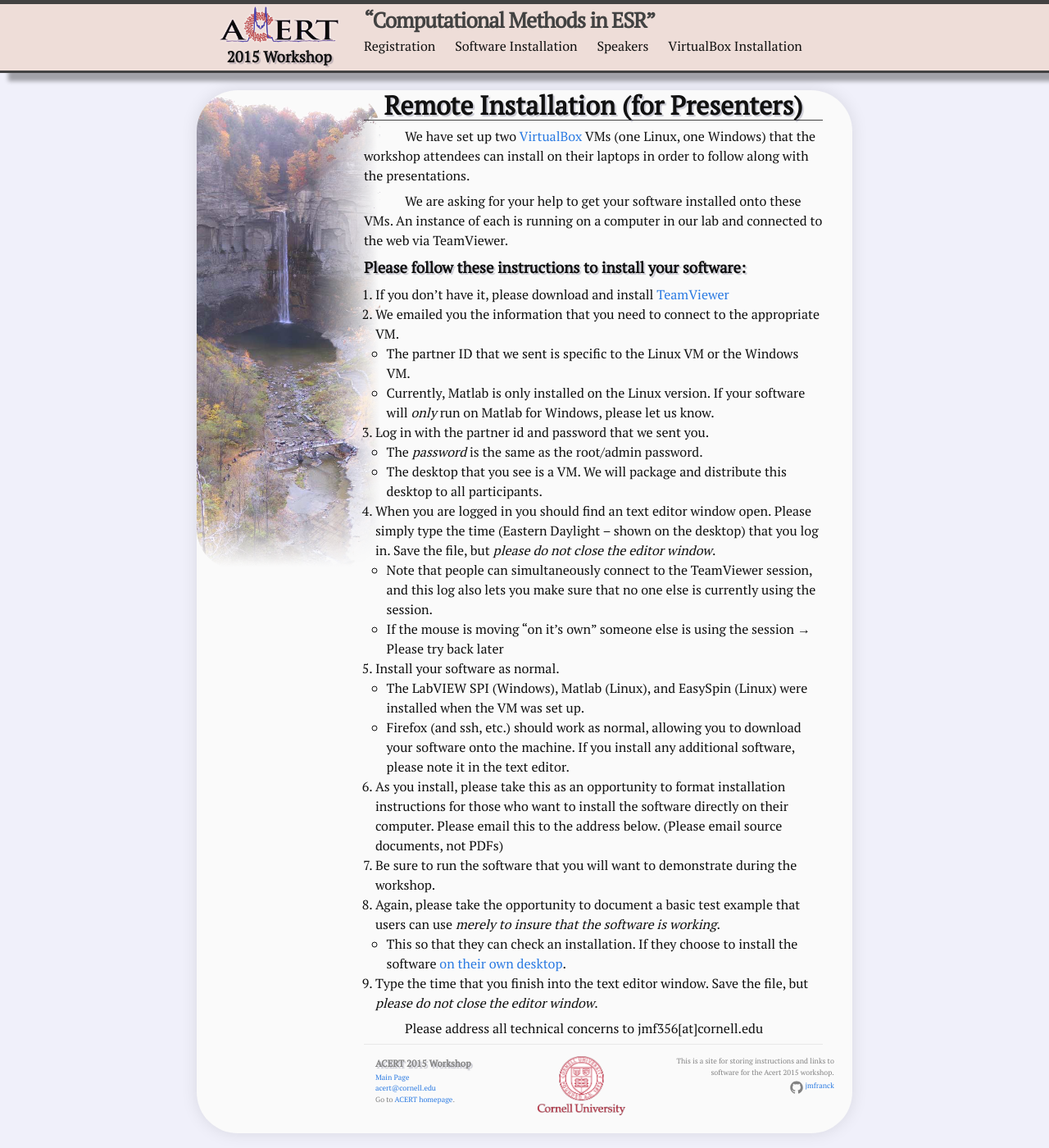
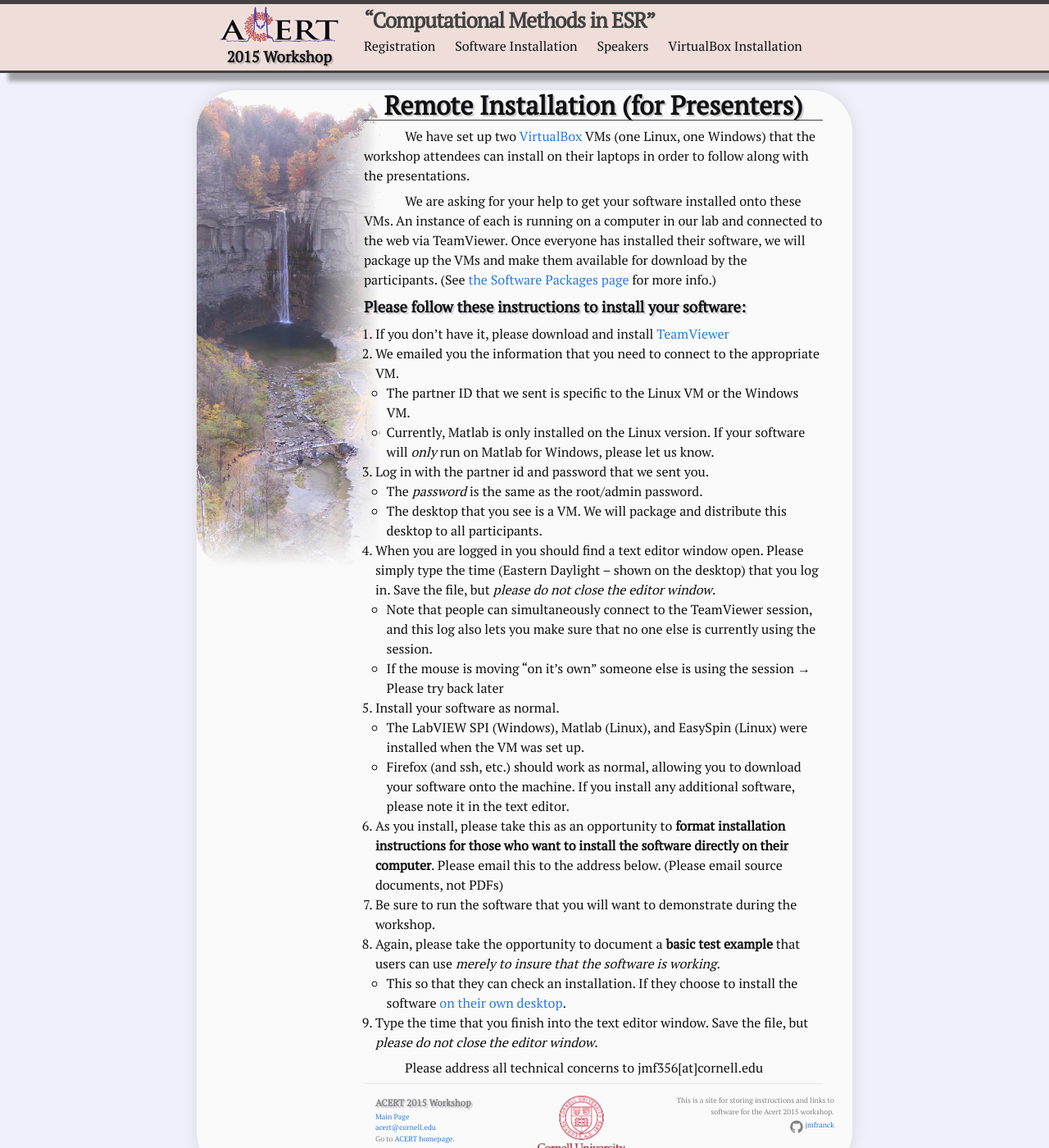
Before and after one commit to jmfranck/acert.github.io, a Jekyll site: the page built from VirtualBox/TeamViewer.md, in a window 1280 px wide and 1400 px high. Shown: the whole window at 82% size. Built offline with Jekyll 4.4.1, drawn with Linux system fonts in a browser that asks for light colours; Markdown is read by kramdown in place of the engine named in the settings.

Commit message:
updated the notes on virtual box

```diff
--- a/VirtualBox/TeamViewer.md
+++ b/VirtualBox/TeamViewer.md
@@ -7,7 +7,8 @@ attribution: J. Franck
 
 We have set up two [VirtualBox]({{ site.url }}/VirtualBox.html) VMs (one Linux, one Windows) that the workshop attendees can install on their laptops in order to follow along with the presentations.
 
-We are asking for your help to get your software installed onto these VMs.  An instance of each is running on a computer in our lab and connected to the web via TeamViewer.
+We are asking for your help to get your software installed onto these VMs.  An instance of each is running on a computer in our lab and connected to the web via TeamViewer.  Once everyone has installed their software, we will package up the VMs and make them available for download by the participants.
+(See [the Software Packages page]({{site.baseurl}}/Software_Packages.html) for more info.)
 
 ### Please follow these instructions to install your software:
 
@@ -18,15 +19,15 @@ We are asking for your help to get your software installed onto these VMs.  An i
 1. Log in with the partner id and password that we sent you.
     * The *password* is the same as the root/admin password.
     * The desktop that you see is a VM.  We will package and distribute this desktop to all participants.
-1. When you are logged in you should find an text editor window open.  Please simply type the time (Eastern Daylight -- shown on the desktop) that you log in.  Save the file, but *please do not close the editor window*.
+1. When you are logged in you should find a text editor window open.  Please simply type the time (Eastern Daylight -- shown on the desktop) that you log in.  Save the file, but *please do not close the editor window*.
     * Note that people can simultaneously connect to the TeamViewer session, and this log also lets you make sure that no one else is currently using the session.
     * If the mouse is moving "on it's own" someone else is using the session → Please try back later
 1. Install your software as normal.
     * The LabVIEW SPI (Windows), Matlab (Linux), and EasySpin (Linux) were installed when the VM was set up.
     * Firefox (and ssh, etc.) should work as normal, allowing you to download your software onto the machine.  If you install any additional software, please note it in the text editor.
-1. As you install, please take this as an opportunity to format installation instructions for those who want to install the software directly on their computer.  Please email this to the address below. (Please email source documents, not PDFs)
+1. As you install, please take this as an opportunity to **format installation instructions for those who want to install the software directly on their computer**.  Please email this to the address below. (Please email source documents, not PDFs)
 1. Be sure to run the software that you will want to demonstrate during the workshop.
-1. Again, please take the opportunity to document a basic test example that users can use *merely to insure that the software is working*.
+1. Again, please take the opportunity to document a **basic test example** that users can use *merely to insure that the software is working*.
     * This so that they can check an installation.  If they choose to install the software [on their own desktop]({{site.baseurl}}/Software_Packages.html).
 1. Type the time that you finish into the text editor window.  Save the file, but *please do not close the editor window*.
 
```
Also changed, not shown: Software_Packages.md (+4 -2 lines).
